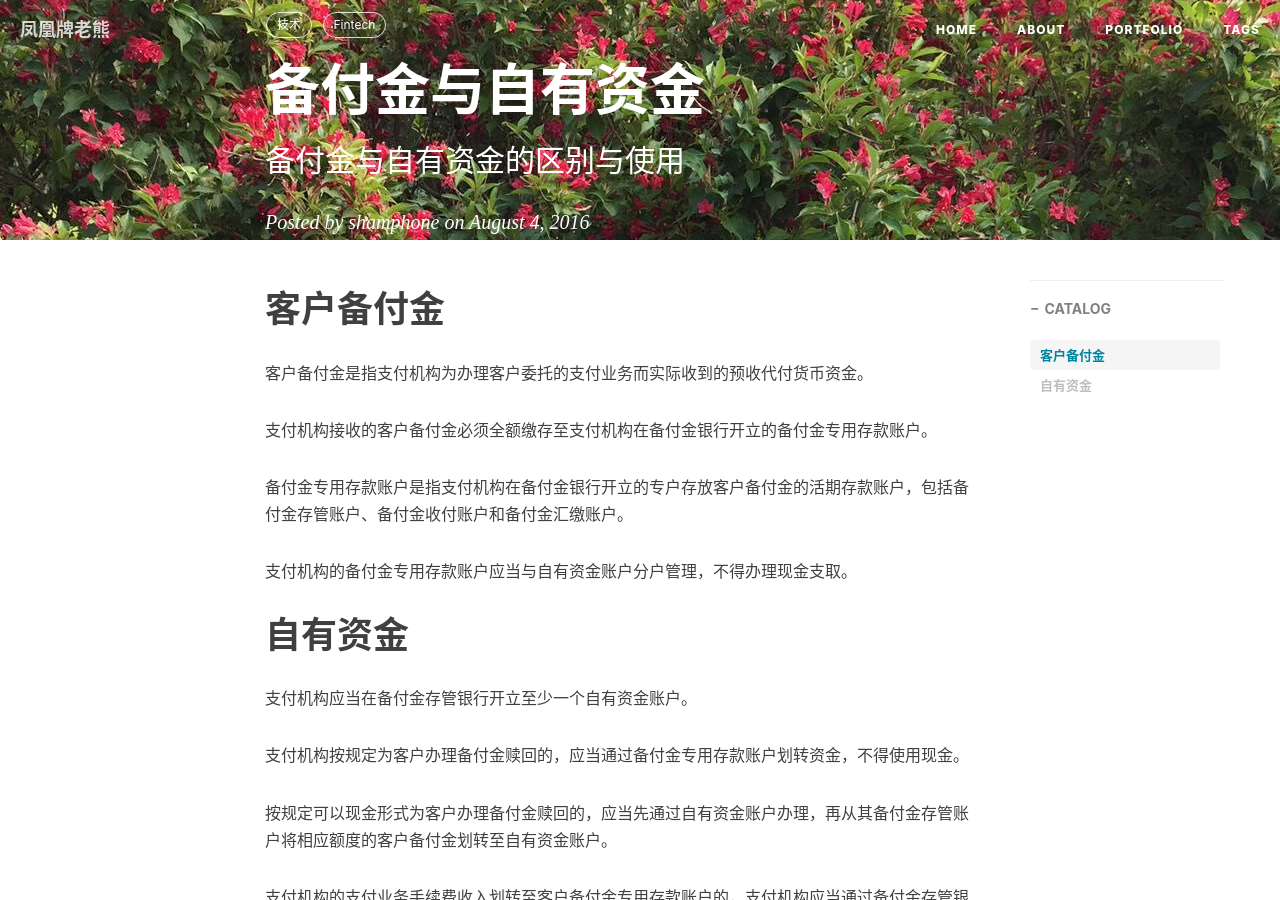
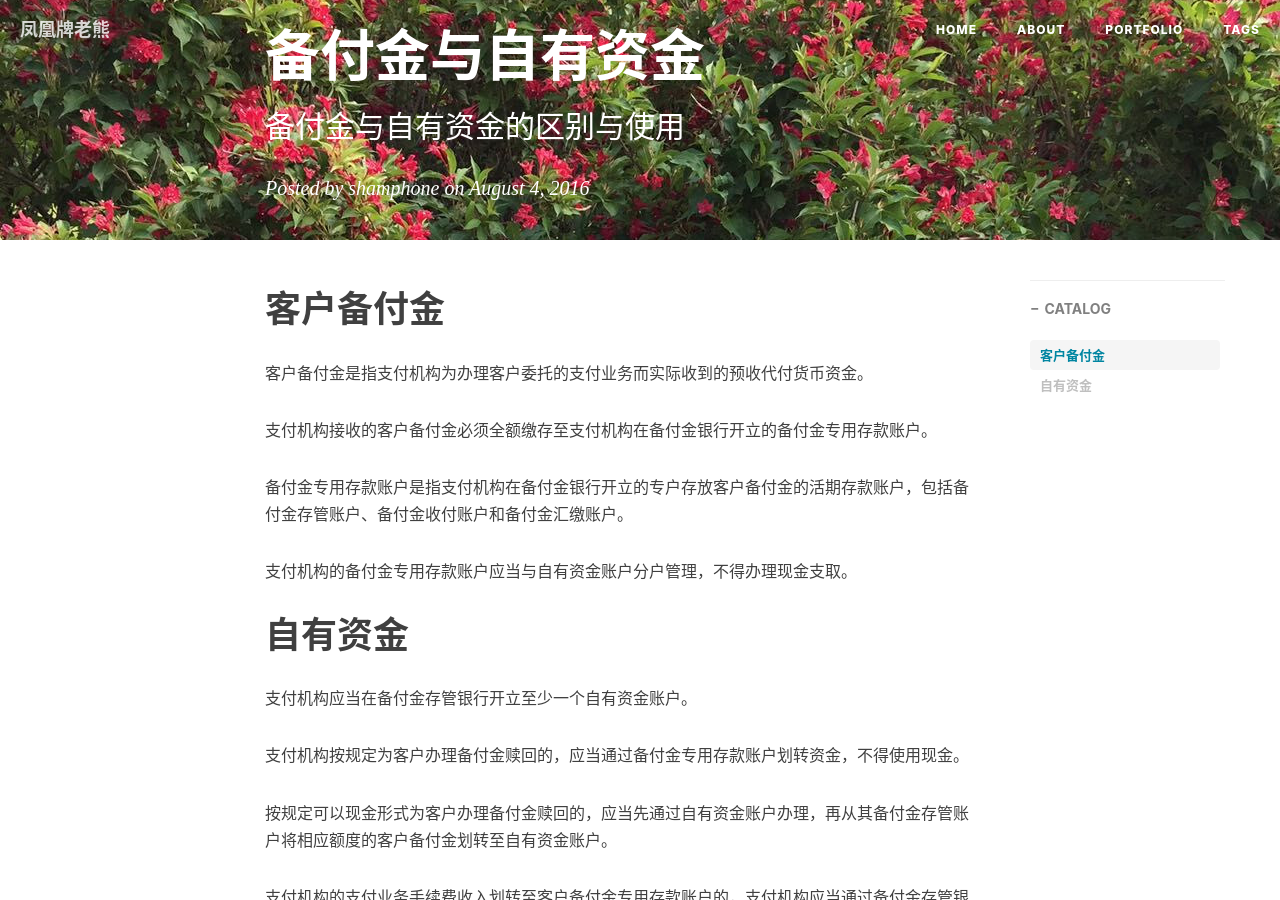
Before and after one commit to duleitony/blog, a Jekyll site: the page built from _posts/2016-08-04-reserve.markdown, in a window 1280 px wide and 900 px high. Built offline with Jekyll 4.4.1, drawn with Linux system fonts in a browser that asks for light colours; nearby versions of some CDN libraries; comment, search, counter and statistics services are not loaded.

Commit message:
disable tags

```diff
--- a/_layouts/post.html
+++ b/_layouts/post.html
@@ -29,10 +29,10 @@ layout: default
         <div class="row">
             <div class="col-lg-8 col-lg-offset-2 col-md-10 col-md-offset-1">
                 <div class="post-heading">
-                    <div class="tags">
+                    <div class="tags"><!--
                         {% for tag in page.tags %}
                         <a class="tag" href="{{ site.baseurl }}/tags/#{{ tag }}" title="{{ tag }}">{{ tag }}</a>
-                        {% endfor %}
+                        {% endfor %} -->
                     </div>
                     <h1>{{ page.title }}</h1>
                     {% comment %}
```
